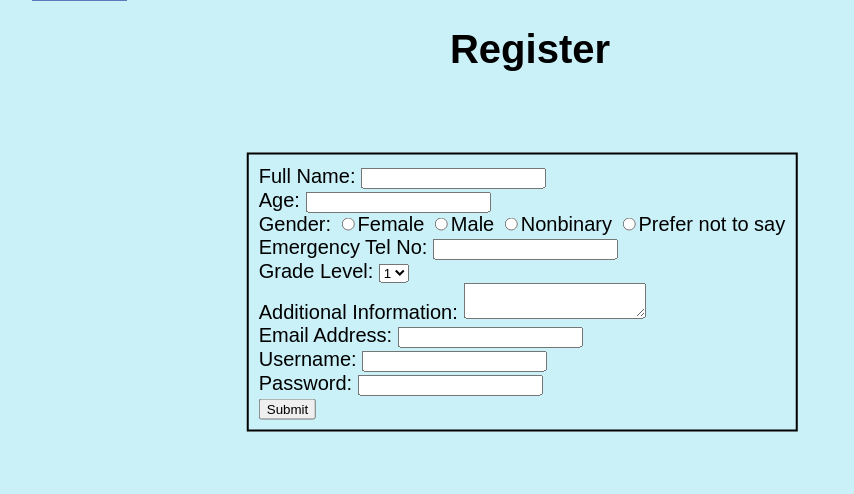
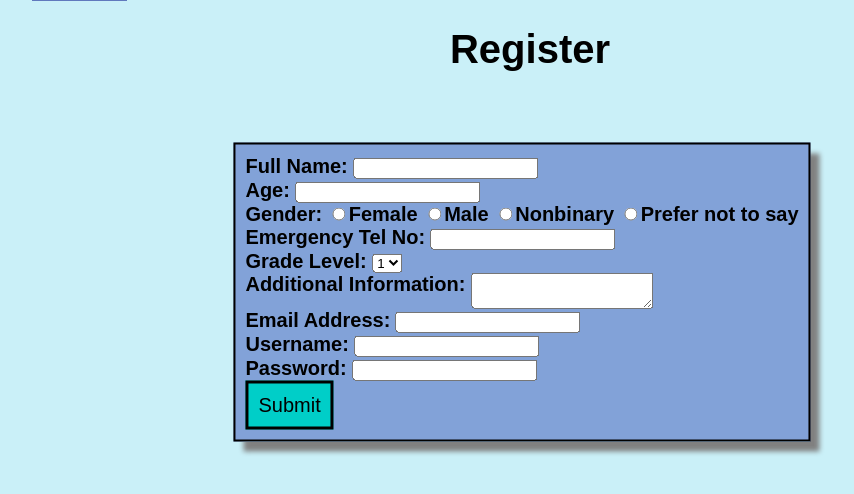
Before and after one commit to annawils441/summer-project, a Flask app: page /register in a window 1280 px wide. Shown: the part 108-602 px from the top of the page, without its empty margins (118-972 px from the left). Run offline with Flask 3, Linux system fonts and the light colour scheme; parts of the project's set-up code (start-up, migrations or seed data) failed here and were passed over.

Commit message:
Updated the Registration page and styled it using CSS. Also created a Registration Confirmation page.

```diff
--- a/app.py
+++ b/app.py
@@ -40,7 +40,7 @@ def timetable_grade():
 def halloween_page():
     return render_template('halloween.html')
 
-@app.routr('/register/confirmation')
+@app.route('/register/confirmation')
 def reg_confirmation_page():
     return render_template('reg-confirmation.html')
 
--- a/static/css/details.css
+++ b/static/css/details.css
@@ -59,6 +59,8 @@ h1 {
     left: 50%;
     transform: translate(-50%, -50%);
     border: 2px solid black;
+    background-color: #5c79c7a5;
+    box-shadow: 10px 10px 5px grey;
 }
 
 .register_title {
@@ -66,3 +68,32 @@ h1 {
     text-align: center;
     width: 100%;
 }
+
+textarea {
+    vertical-align: top;
+    transition: width 0.4s ease-in-out;
+}
+
+label {
+    font-weight: bold;
+}
+
+textarea:focus {
+  width: 50%;
+}
+
+button {
+    background-color: #00cec8;
+    border: 3px solid black;
+    color: black;
+    padding: 10px;
+    display: inline-block;
+    text-align: center;
+    font-size: 1em;
+    transition: background-color 1s linear;
+}
+
+button:hover {
+    background-color: #04a39ee6;
+    text-decoration: underline;
+}
--- a/templates/register.html
+++ b/templates/register.html
@@ -65,7 +65,7 @@
                     <input type="password" id="pwd"><br>
                 </div>
                 <div class="flex_child">
-                    <button class="submit_button">Submit</button>
+                    <button class="submit_button"><a href="http://127.0.0.1:5000/register/confirmation">Submit</a></button>
                 </div>
             </form>
         </div>
```
Also changed, not shown: static/css/styles.css (+9 -0 lines), templates/reg-confirmation.html (added, +14 -0 lines).
